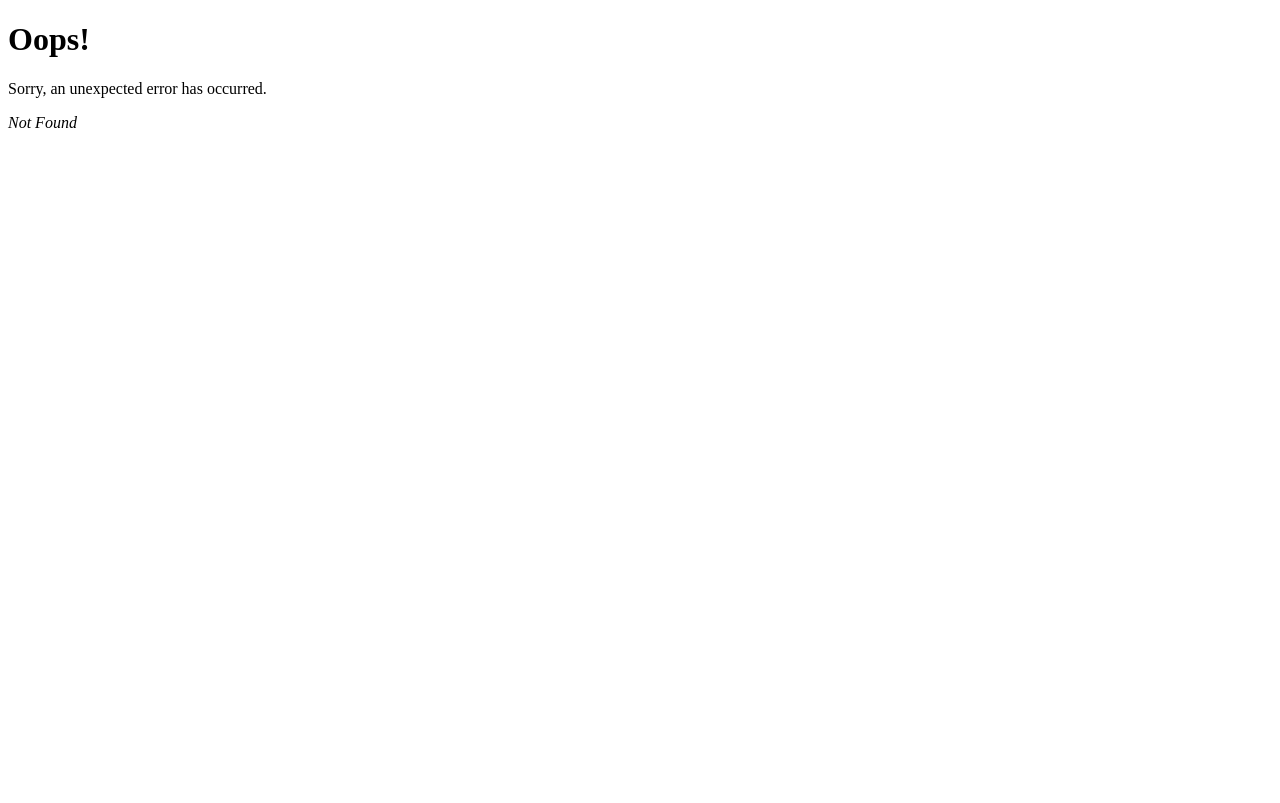
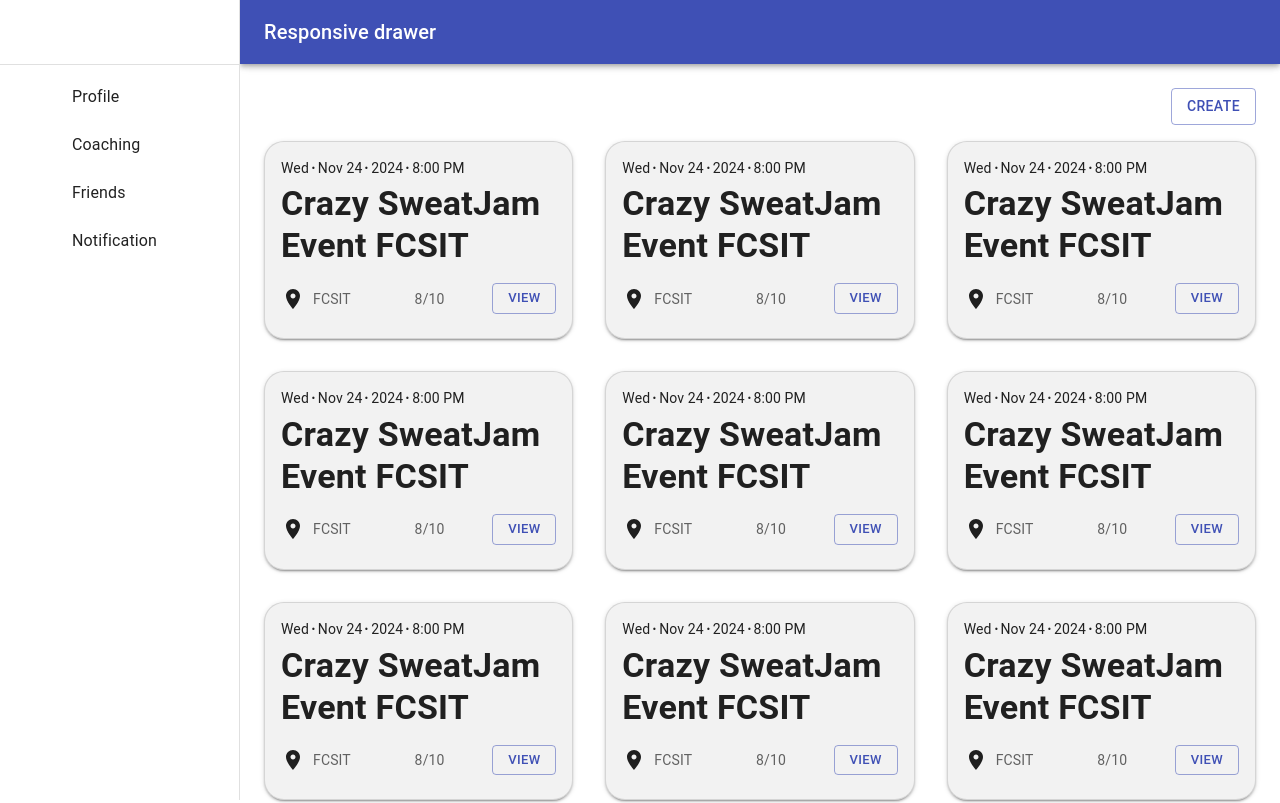
Before and after one commit to sherwynd/reactJSX-template, a React (Vite) app: page /coaching in a window 1280 px wide. Before the commit this address had no page. Shown: the top 803 px of the page. Built offline with nearby package versions, Linux system fonts and the light colour scheme.

Commit message:
[Coaching-1] feat: added event card, modified routing

```diff
--- a/src/App.jsx
+++ b/src/App.jsx
@@ -1,11 +1,15 @@
 import { useState, useEffect } from "react";
 
 import { ResponsiveDrawer } from "./components/Navbar";
+// import { Outlet } from "@mui/icons-material";
+import { Outlet  } from "react-router-dom";
+
 
 export default function App() {
   return (
     <>
-      <ResponsiveDrawer />
+      {/* <ResponsiveDrawer /> */}
+      <Outlet/>
     </>
   );
 }
--- /dev/null
+++ b/src/components/EventCard.jsx
@@ -0,0 +1,64 @@
+import React from 'react';
+import Box from '@mui/material/Box';
+import Card from '@mui/material/Card';
+import CardContent from '@mui/material/CardContent';
+import Button from '@mui/material/Button';
+import Typography from '@mui/material/Typography';
+import Place from '@mui/icons-material/Place';
+import { ThemeProvider } from '@emotion/react';
+//TODO: Import the font file
+import Mohave from '../fonts/Mohave-VariableFont_wght.ttf';
+import { createTheme } from '@mui/material/styles';
+import { useNavigate } from "react-router-dom";
+
+
+
+export default function EventCard({ id }) {
+  const navigate = useNavigate()
+
+
+const bull = (
+  <Box
+    component="span"
+    sx={{ display: 'inline-block', mx: '2px', transform: 'scale(0.8)' }}
+  >
+    •
+  </Box>
+);
+
+
+const handleViewClick = () => {
+  navigate(`/coaching/${id}`);
+}
+
+const card = (
+    <React.Fragment>
+      <CardContent>
+        <Typography sx={{ fontSize: 14 }} gutterBottom>
+          Wed{bull}Nov 24{bull}2024{bull}8:00 PM
+        </Typography>
+        <Typography sx={{fontWeight: 700}} variant="h4" component="div">
+          Crazy SweatJam Event FCSIT
+        </Typography>
+        <Box sx={{ display: 'flex', justifyContent: 'space-between', alignItems: 'center', mt: 2 }}>
+          <Box sx={{ display: 'flex', alignItems: 'center' }}>
+            <Place />
+            <Typography variant="body2" color="text.secondary" sx={{ ml: 1 }}>
+              FCSIT
+            </Typography>
+          </Box>
+            <Typography variant="body2" color="text.secondary" sx={{ ml: 2 }}>
+              8/10
+            </Typography>
+          <Button onClick={handleViewClick} variant="outlined" size="small">View</Button>
+        </Box>
+      </CardContent>
+    </React.Fragment>
+);
+
+  return (
+    <Box sx={{ minWidth: 275}}>
+      <Card variant="outlined" sx={{ backgroundColor: '#F2F2F2', borderRadius: 5, boxShadow: 2}}>{card}</Card>
+    </Box>
+  );
+}
--- a/src/components/Navbar.jsx
+++ b/src/components/Navbar.jsx
@@ -23,7 +23,7 @@ import { mainNavbarItems } from "../contexts/NavbarItems";
 const drawerWidth = 240;
 
 export function ResponsiveDrawer(props) {
-  const { window } = props;
+  const { window, children } = props;
   const [mobileOpen, setMobileOpen] = React.useState(false);
   const [isClosing, setIsClosing] = React.useState(false);
 
@@ -142,6 +142,7 @@ export function ResponsiveDrawer(props) {
         }}
       >
         <Toolbar />
+        {children}
       </Box>
     </Box>
   );
--- a/src/contexts/NavbarItems.js
+++ b/src/contexts/NavbarItems.js
@@ -2,7 +2,7 @@ import GroupIcon from "@mui/icons-material/Group";
 
 export const mainNavbarItems = [
   { id: 0, icon: "", label: "Profile", route: "profile" },
-  { id: 1, icon: "", label: "Gathering", route: "gathering" },
+  { id: 1, icon: "", label: "Coaching", route: "coaching" },
   { id: 2, icon: "", label: "Friends", route: "friend" },
   { id: 3, icon: "", label: "Notification", route: "notification" },
 ];
--- /dev/null
+++ b/src/pages/coaching/Coaching.jsx
@@ -0,0 +1,31 @@
+import { Box, Button } from "@mui/material";
+import { ResponsiveDrawer } from "../../components/Navbar";
+import { ThemeProvider } from "@emotion/react";
+import theme from "../../theme/color";
+import EventCard from "../../components/EventCard";
+import Grid from '@mui/material/Grid';
+
+export function Coaching() {
+  const eventIds = [1, 2, 3, 4, 5, 6, 7, 8, 9, 10];
+
+  return (
+    <ThemeProvider theme={theme}>
+      <ResponsiveDrawer>
+        <Box sx={{ display: 'flex', justifyContent: 'flex-end', width: '100%' }}>
+          <Button variant="outlined" color="primary">
+            Create
+          </Button>
+        </Box>
+        <Box sx={{ mt: 2}}>
+          <Grid container spacing={4}>
+            {eventIds.map(id => (
+              <Grid key={id}item xs={12} sm={6} md={4}>
+                <EventCard id={id}/>
+              </Grid>
+            ))}
+          </Grid>
+        </Box>
+      </ResponsiveDrawer>
+    </ThemeProvider>
+  );
+}
--- /dev/null
+++ b/src/pages/coaching/CoachingDetail.jsx
@@ -0,0 +1,14 @@
+import React from 'react'
+import { Routes, Route, useParams } from 'react-router-dom';
+
+
+export default function CoachingDetail() {
+  const { id } = useParams();
+
+  return (
+    <ResponsiveDrawer>
+
+      <div>CoachingDetail for ID: {id}</div>
+    </ResponsiveDrawer>
+  )
+}
--- a/src/pages/gathering/Gathering.jsx
+++ /dev/null
@@ -1,12 +0,0 @@
-import { ResponsiveDrawer } from "../../components/Navbar";
-
-export function Gathering() {
-  return (
-    <>
-      <div>
-        <ResponsiveDrawer />
-        Gather mou
-      </div>
-    </>
-  );
-}
--- a/src/routes/index.jsx
+++ b/src/routes/index.jsx
@@ -1,32 +1,32 @@
 import App from "../App.jsx";
 import { Profile } from "../pages/profile/Profile.jsx";
-import { Gathering } from "../pages/gathering/Gathering.jsx";
 import { Friend } from "../pages/friend/Friend.jsx";
 import { Notification } from "../pages/notification/Notification.jsx";
 import { ErrorPage } from "../pages/auth/ErrorPage.jsx";
+import { Coaching } from "../pages/coaching/Coaching.jsx";
+import CoachingDetail from "../pages/coaching/CoachingDetail.jsx";
 
 const routes = [
   {
-    path: "/",
+    path: '/',
     element: <App />,
-    errorElement: <ErrorPage />,
+    children: [
+      { path: 'profile', element: <Profile /> },
+      {
+        path: 'coaching',
+        element: <Coaching />,
+        children: [
+          {
+            path: ':id',
+            element: <CoachingDetail/>,
+          },
+        ],
+      },
+      { path: 'friend', element: <Friend /> },
+      { path: 'notification', element: <Notification /> },
+    ],
   },
-  {
-    path: "profile",
-    element: <Profile />,
-  },
-  {
-    path: "gathering",
-    element: <Gathering />,
-  },
-  {
-    path: "friend",
-    element: <Friend />,
-  },
-  {
-    path: "notification",
-    element: <Notification />,
-  },
+  { path: '*', element: <ErrorPage /> },
 ];
 
 export default routes;
--- /dev/null
+++ b/src/theme/color.jsx
@@ -0,0 +1,37 @@
+import { createTheme } from '@mui/material/styles';
+import { purple } from '@mui/material/colors';
+import Mohave from '../fonts/Mohave-VariableFont_wght.ttf';
+
+const theme = createTheme({
+  // typography: {
+  //   fontFamily: 'Mohave, sans-serif', // Add your font family here
+  // },
+  palette: {
+    primary: {
+      light: '#757ce8',
+      main: '#3f50b5',
+      dark: '#002884',
+      contrastText: '#fff',
+    },
+    secondary: {
+      light: '#ff7961',
+      main: '#f44336',
+      dark: '#ba000d',
+      contrastText: '#000',
+    },
+  },
+  // components: {
+  //   MuiCssBaseline: {
+  //     styleOverrides:
+  //     `
+  //       @font-face {
+  //         font-family: 'Mohave';
+  //         src: url('../fonts/Mohave-VariableFont_wght.ttf') format('ttf');
+  //         font-weight: 100 900;
+  //       }
+  //     `,
+  //   },
+  // },
+});
+
+export default theme;
```
